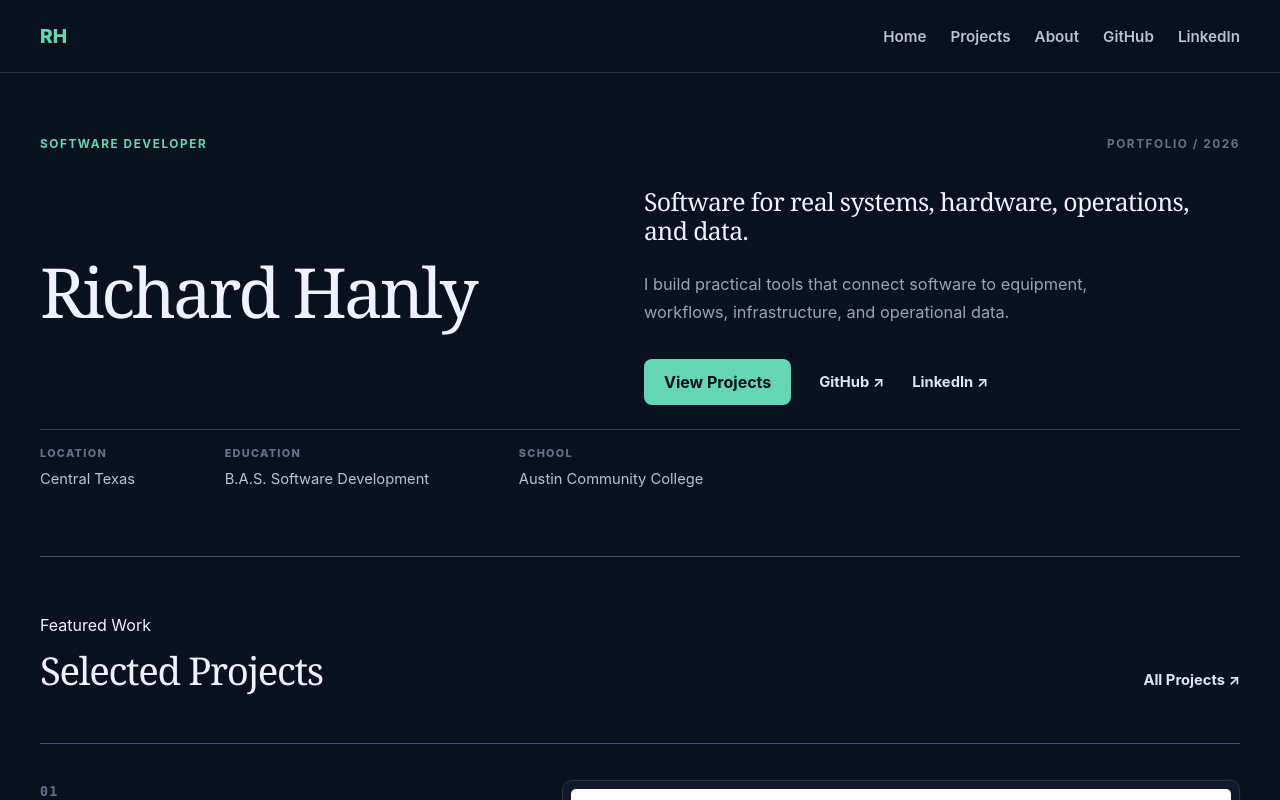
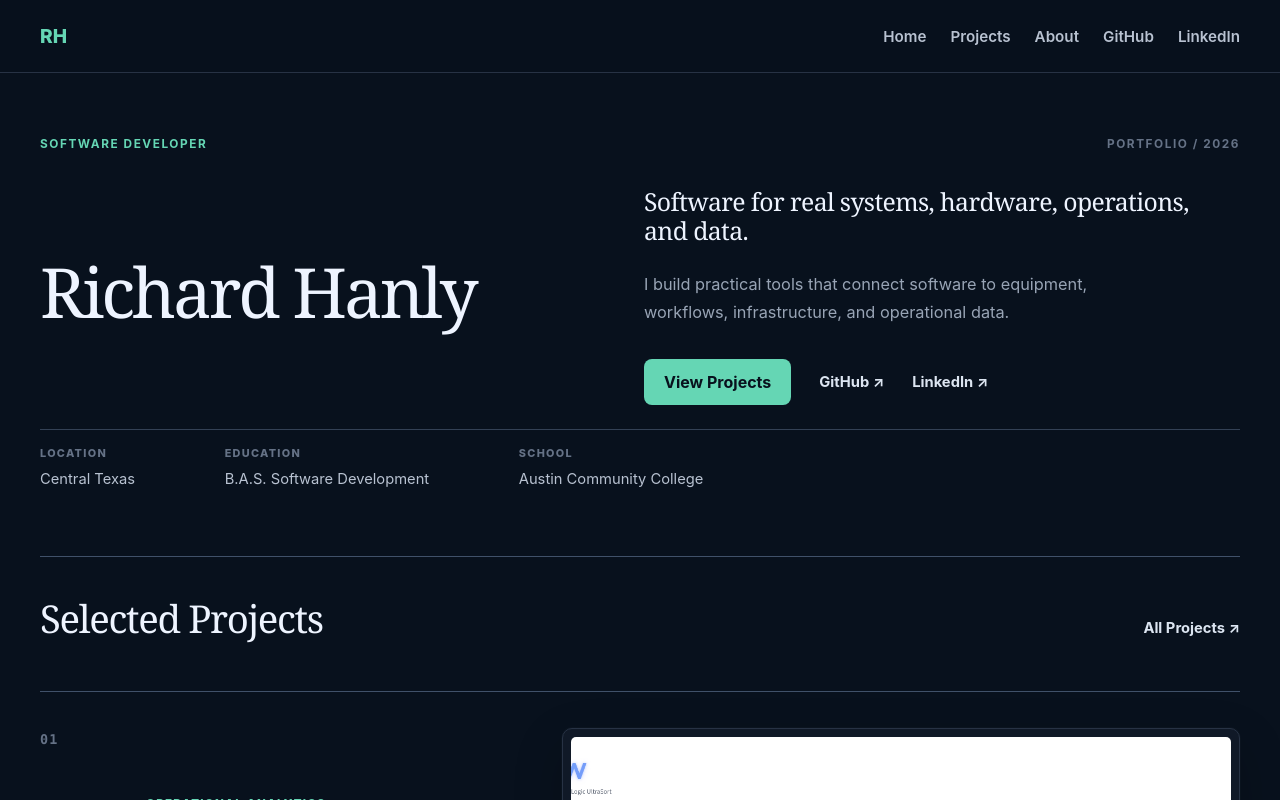
Before and after one commit to richardrhanly-us/Portfolio, a React (Vite) app: page / in a window 1280 px wide. Shown: the top 800 px of the page. Built offline with nearby package versions, Linux system fonts and the light colour scheme.

Commit message:
remove Featured Works header

```diff
--- a/src/pages/Home.tsx
+++ b/src/pages/Home.tsx
@@ -71,7 +71,6 @@ function Home() {
 
       <section className="home-work">
         <div className="home-work-heading">
-          <p className="home-kicker">Featured Work</p>
 
           <div className="home-work-title-row">
             <h2>Selected Projects</h2>
```
